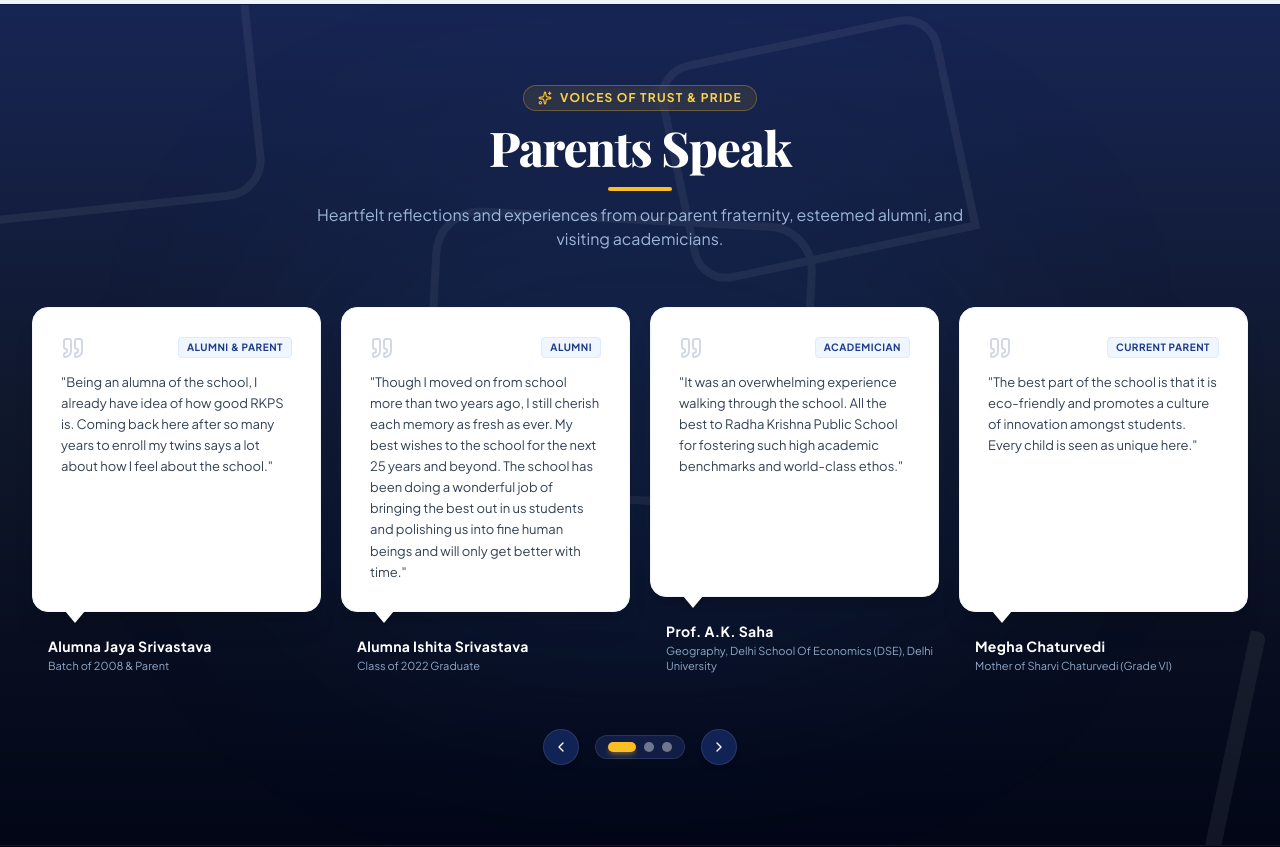
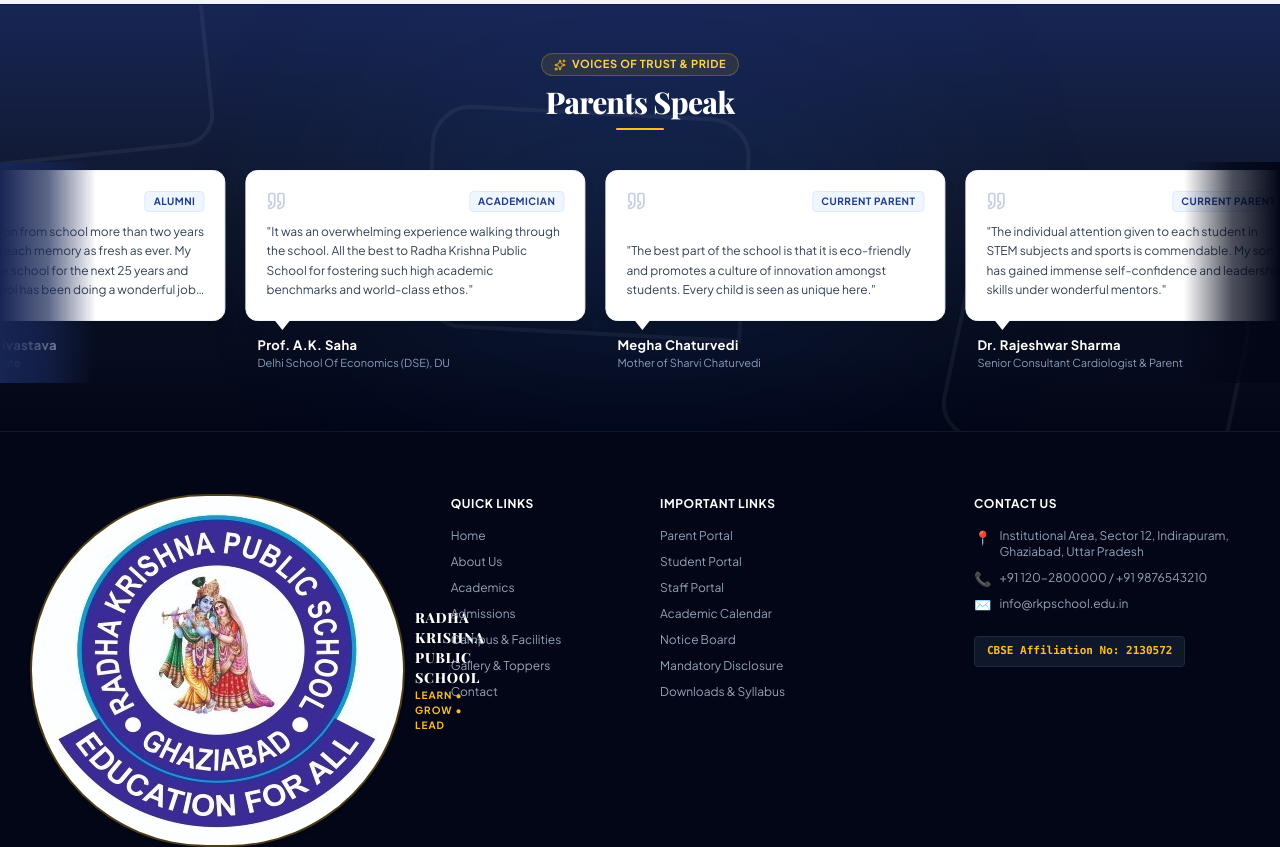
Before and after one commit to shansharma24/rkps_ghz, a React (Vite) app: page / in a window 1280 px wide. Shown: the part 4680-5527 px from the top of the page. Built offline with nearby package versions, Linux system fonts and the light colour scheme; a web font is replaced by a local one.

Commit message:
parents speak

```diff
--- a/src/components/ParentsSpeak.jsx
+++ b/src/components/ParentsSpeak.jsx
@@ -1,9 +1,7 @@
-import React, { useState, useEffect } from 'react';
-import { Quote, ChevronLeft, ChevronRight, Star, Heart, Sparkles, UserCheck } from 'lucide-react';
+import React from 'react';
+import { Quote, Sparkles } from 'lucide-react';
 
-const testimonialBatches = [
-  // Page 1 (The exact testimonials from the user screenshot, themed for RKPS)
-  [
+const testimonials = [
   {
     id: 1,
     quote: "Being an alumna of the school, I already have idea of how good RKPS is. Coming back here after so many years to enroll my twins says a lot about how I feel about the school.",
@@ -13,7 +11,7 @@
   },
   {
     id: 2,
-      quote: "Though I moved on from school more than two years ago, I still cherish each memory as fresh as ever. My best wishes to the school for the next 25 years and beyond. The school has been doing a wonderful job of bringing the best out in us students and polishing us into fine human beings and will only get better with time.",
+    quote: "Though I moved on from school more than two years ago, I still cherish each memory as fresh as ever. My best wishes to the school for the next 25 years and beyond. The school has been doing a wonderful job of bringing the best out in us students and polishing us into fine human beings.",
     author: "Alumna Ishita Srivastava",
     role: "Class of 2022 Graduate",
     tag: "Alumni"
@@ -22,31 +20,28 @@
     id: 3,
     quote: "It was an overwhelming experience walking through the school. All the best to Radha Krishna Public School for fostering such high academic benchmarks and world-class ethos.",
     author: "Prof. A.K. Saha",
-      role: "Geography, Delhi School Of Economics (DSE), Delhi University",
+    role: "Delhi School Of Economics (DSE), DU",
     tag: "Academician"
   },
   {
     id: 4,
     quote: "The best part of the school is that it is eco-friendly and promotes a culture of innovation amongst students. Every child is seen as unique here.",
     author: "Megha Chaturvedi",
-      role: "Mother of Sharvi Chaturvedi (Grade VI)",
+    role: "Mother of Sharvi Chaturvedi",
     tag: "Current Parent"
-    }
-  ],
-  // Page 2
-  [
+  },
   {
     id: 5,
-      quote: "The individual attention given to each student in STEM subjects and sports is commendable. My son has gained immense self-confidence and leadership skills under the guidance of wonderful mentors.",
+    quote: "The individual attention given to each student in STEM subjects and sports is commendable. My son has gained immense self-confidence and leadership skills under wonderful mentors.",
     author: "Dr. Rajeshwar Sharma",
-      role: "Senior Consultant Cardiologist & Parent of Aryan (Grade XI)",
+    role: "Senior Consultant Cardiologist & Parent",
     tag: "Current Parent"
   },
   {
     id: 6,
     quote: "Radha Krishna Public School balances rigorous CBSE academics with moral values and cultural heritage. The faculty's dedication during board preparations has been phenomenal.",
     author: "Sunita Verma",
-      role: "Mother of Tanvi Verma (CBSE 98.4% Topper)",
+    role: "Mother of Tanvi Verma (98.4% Topper)",
     tag: "Parent Testimonial"
   },
   {
@@ -63,136 +58,80 @@
     role: "High Court Advocate, RKPS Alumnus",
     tag: "Alumni"
   }
-  ],
-  // Page 3
-  [
-    {
-      id: 9,
-      quote: "Visiting RKPS for the Inter-School Science Conclave revealed the deep analytical mindset nurtured in students. The smart labs and robotics initiatives are truly exemplary.",
-      author: "Dr. Pratibha Nanda",
-      role: "Education Consultant & Ex-NCERT Advisor",
-      tag: "Educationist"
-    },
-    {
-      id: 10,
-      quote: "From pre-primary rhymes to senior leadership councils, RKPS has molded both my daughters with empathy, analytical depth, and fearless creativity.",
-      author: "Anupam & Ritu Saxena",
-      role: "Parents of Ananya (Class XII) & Avni (Class IV)",
-      tag: "Current Parent"
-    },
-    {
-      id: 11,
-      quote: "The management and teachers go beyond textbooks. The remedial support, personal counseling, and parent-teacher synergy make RKPS stand out across NCR.",
-      author: "Vipin Agnihotri",
-      role: "VP Corporate Finance & Parent of Divyansh",
-      tag: "Current Parent"
-    },
-    {
-      id: 12,
-      quote: "RKPS is not just an institution; it's a family that genuinely celebrates every milestone of your child. Blessed to have chosen this temple of learning.",
-      author: "Pooja Malhotra",
-      role: "Mother of Samaira (Grade II)",
-      tag: "Current Parent"
-    }
-  ]
 ];
 
 export default function ParentsSpeak() {
-  const [currentPage, setCurrentPage] = useState(0);
-  const [isPaused, setIsPaused] = useState(false);
-
-  // Auto rotate every 7 seconds
-  useEffect(() => {
-    if (isPaused) return;
-    const interval = setInterval(() => {
-      setCurrentPage((prev) => (prev + 1) % testimonialBatches.length);
-    }, 7000);
-    return () => clearInterval(interval);
-  }, [isPaused]);
-
-  const handlePrev = () => {
-    setCurrentPage((prev) => (prev === 0 ? testimonialBatches.length - 1 : prev - 1));
-  };
-
-  const handleNext = () => {
-    setCurrentPage((prev) => (prev + 1) % testimonialBatches.length);
-  };
-
   return (
     <section
-      className="relative py-20 bg-gradient-to-b from-blue-950 via-slate-900 to-slate-950 text-white overflow-hidden border-t border-blue-900/40"
+      className="relative py-10 md:py-12 bg-gradient-to-b from-blue-950 via-slate-900 to-slate-950 text-white overflow-hidden border-t border-blue-900/40"
       data-purpose="parents-speak-section"
       id="parents-speak"
-      onMouseEnter={() => setIsPaused(true)}
-      onMouseLeave={() => setIsPaused(false)}
     >
-      {/* Background Watermark Decorative Speech Bubbles (matching the aesthetic of the original screenshot, but in our website's midnight navy theme) */}
-      <div className="absolute inset-0 pointer-events-none opacity-[0.06] select-none overflow-hidden">
-        {/* Floating large speech bubble silhouettes */}
-        <div className="absolute -top-12 -left-16 w-80 h-64 border-8 border-white rounded-[40px] rounded-bl-none transform -rotate-6"></div>
-        <div className="absolute top-1/4 left-1/3 w-96 h-72 border-8 border-white rounded-[48px] rounded-br-none transform rotate-3"></div>
-        <div className="absolute -bottom-10 right-10 w-88 h-64 border-8 border-white rounded-[44px] rounded-tl-none transform rotate-12"></div>
-        <div className="absolute top-8 right-1/4 w-72 h-56 border-8 border-white rounded-[36px] rounded-br-none transform -rotate-12"></div>
+      {/* Background Watermark Decorative Speech Bubbles */}
+      <div className="absolute inset-0 pointer-events-none opacity-[0.05] select-none overflow-hidden">
+        <div className="absolute -top-10 -left-12 w-64 h-48 border-4 border-white rounded-[32px] rounded-bl-none transform -rotate-6"></div>
+        <div className="absolute top-1/4 left-1/3 w-80 h-56 border-4 border-white rounded-[40px] rounded-br-none transform rotate-3"></div>
+        <div className="absolute -bottom-8 right-10 w-72 h-48 border-4 border-white rounded-[36px] rounded-tl-none transform rotate-12"></div>
       </div>
 
-      {/* Subtle radial lighting glow */}
-      <div className="absolute top-1/2 left-1/2 -translate-x-1/2 -translate-y-1/2 w-[700px] h-[450px] bg-blue-600/10 blur-[120px] rounded-full pointer-events-none"></div>
+      {/* Radial lighting glow */}
+      <div className="absolute top-1/2 left-1/2 -translate-x-1/2 -translate-y-1/2 w-[550px] h-[300px] bg-blue-600/10 blur-[100px] rounded-full pointer-events-none"></div>
 
       <div className="relative max-w-7xl mx-auto px-4 sm:px-6 lg:px-8 z-10">
-
-        {/* Section Header */}
-        <div className="text-center max-w-3xl mx-auto mb-14">
-          <div className="inline-flex items-center gap-2 px-3.5 py-1 rounded-full bg-amber-400/10 border border-amber-400/30 text-amber-300 text-xs font-bold uppercase tracking-widest mb-3 backdrop-blur-sm shadow-inner">
-            <Sparkles className="w-3.5 h-3.5 text-amber-400" />
+        {/* Compact Header */}
+        <div className="text-center max-w-2xl mx-auto mb-7 md:mb-8">
+          <div className="inline-flex items-center gap-1.5 px-3 py-0.5 rounded-full bg-amber-400/10 border border-amber-400/25 text-amber-300 text-[11px] font-bold uppercase tracking-wider mb-2 backdrop-blur-sm">
+            <Sparkles className="w-3 h-3 text-amber-400" />
             Voices of Trust &amp; Pride
           </div>
 
-          <h2 className="text-3xl sm:text-4xl md:text-5xl font-extrabold text-white heading-serif tracking-tight">
+          <h2 className="text-2xl sm:text-3xl font-extrabold text-white heading-serif tracking-tight">
             Parents Speak
           </h2>
 
-          <div className="w-16 h-1 bg-amber-400 mx-auto mt-4 rounded-full"></div>
-
-          <p className="text-sm sm:text-base text-blue-200/80 mt-3 max-w-2xl mx-auto leading-relaxed">
-            Heartfelt reflections and experiences from our parent fraternity, esteemed alumni, and visiting academicians.
-          </p>
+          <div className="w-12 h-0.5 bg-amber-400 mx-auto mt-2 rounded-full"></div>
+        </div>
       </div>
 
-        {/* Testimonials Grid / Carousel */}
-        <div className="relative min-h-[380px] sm:min-h-[360px]">
-          <div className="grid grid-cols-1 md:grid-cols-2 lg:grid-cols-4 gap-6 lg:gap-5 items-stretch transition-opacity duration-500 ease-in-out">
-            {testimonialBatches[currentPage].map((item, index) => (
+      {/* Auto-scrolling Review Track with edge fades */}
+      <div className="relative w-full overflow-hidden select-none">
+        {/* Left and right fade gradients */}
+        <div className="absolute left-0 top-0 bottom-0 w-12 sm:w-24 bg-gradient-to-r from-blue-950 via-blue-950/70 to-transparent z-10 pointer-events-none"></div>
+        <div className="absolute right-0 top-0 bottom-0 w-12 sm:w-24 bg-gradient-to-l from-slate-950 via-slate-950/70 to-transparent z-10 pointer-events-none"></div>
+
+        {/* Continuous Marquee Container */}
+        <div className="animate-marquee py-2 gap-5 px-4 flex items-stretch">
+          {[...testimonials, ...testimonials].map((item, index) => (
             <div
-                key={item.id}
-                className="flex flex-col group animate-fadeIn"
-                style={{ animationDelay: `${index * 80}ms` }}
+              key={`${item.id}-${index}`}
+              className="w-[280px] sm:w-[320px] md:w-[340px] shrink-0 flex flex-col group"
             >
-                {/* Speech Bubble Card Container */}
-                <div className="relative flex-1 bg-white text-slate-800 p-6 sm:p-7 rounded-2xl shadow-xl border border-slate-100 flex flex-col justify-between transition-all duration-300 group-hover:-translate-y-1.5 group-hover:shadow-2xl">
-                  {/* Subtle quote accent icon */}
-                  <div className="flex items-center justify-between mb-3">
-                    <Quote className="w-6 h-6 text-blue-900/20 group-hover:text-amber-500/40 transition-colors" />
+              {/* White Speech Bubble Card */}
+              <div className="relative flex-1 bg-white text-slate-800 p-5 rounded-xl shadow-lg border border-slate-100 flex flex-col justify-between transition-all duration-300 group-hover:-translate-y-1 group-hover:shadow-xl">
+                {/* Header inside bubble */}
+                <div className="flex items-center justify-between mb-2.5">
+                  <Quote className="w-5 h-5 text-blue-900/25 group-hover:text-amber-500/50 transition-colors" />
                   <span className="text-[10px] font-bold tracking-wider uppercase px-2 py-0.5 rounded bg-blue-50 text-blue-900 border border-blue-100">
                     {item.tag}
                   </span>
                 </div>
 
-                  {/* Testimonial Quote Text */}
-                  <p className="text-xs sm:text-[13px] text-slate-700 leading-relaxed font-normal flex-1">
+                {/* Quote Text */}
+                <p className="text-xs text-slate-700 leading-relaxed font-normal line-clamp-4">
                   "{item.quote}"
                 </p>
 
-                  {/* Speech Bubble Pointer Triangle at bottom */}
-                  <div className="absolute -bottom-3 left-8 w-0 h-0 border-l-[10px] border-l-transparent border-r-[10px] border-r-transparent border-t-[12px] border-t-white drop-shadow-sm"></div>
+                {/* Downward Pointer Triangle */}
+                <div className="absolute -bottom-2.5 left-7 w-0 h-0 border-l-[8px] border-l-transparent border-r-[8px] border-r-transparent border-t-[10px] border-t-white drop-shadow-xs"></div>
               </div>
 
-                {/* Author Info Below Bubble (matching screenshot layout) */}
-                <div className="pt-6 pb-2 pl-3 sm:pl-4">
-                  <h4 className="text-sm font-bold text-white tracking-wide group-hover:text-amber-300 transition-colors">
+              {/* Author Details Below */}
+              <div className="pt-4 pb-1 pl-3">
+                <h4 className="text-xs sm:text-[13px] font-bold text-white tracking-wide group-hover:text-amber-300 transition-colors">
                   {item.author}
                 </h4>
                 {item.role && (
-                    <p className="text-[11px] text-blue-200/75 mt-0.5 leading-snug">
+                  <p className="text-[11px] text-blue-200/70 mt-0.5 line-clamp-1">
                     {item.role}
                   </p>
                 )}
@@ -201,45 +140,6 @@
           ))}
         </div>
       </div>
-
-        {/* Carousel Navigation Controls & Dots */}
-        <div className="mt-12 flex items-center justify-center gap-4">
-          {/* Previous Button */}
-          <button
-            onClick={handlePrev}
-            aria-label="Previous Testimonials"
-            className="w-9 h-9 rounded-full bg-blue-900/50 hover:bg-amber-500 hover:text-slate-950 text-white flex items-center justify-center transition-all border border-white/10 hover:border-amber-400 active:scale-95 shadow-md"
-          >
-            <ChevronLeft className="w-4 h-4" />
-          </button>
-
-          {/* Dots Indicator (exact style with active state) */}
-          <div className="flex items-center gap-2 px-3 py-1.5 rounded-full bg-blue-950/70 border border-white/10 backdrop-blur-sm">
-            {testimonialBatches.map((_, dotIdx) => (
-              <button
-                key={dotIdx}
-                onClick={() => setCurrentPage(dotIdx)}
-                aria-label={`Go to testimonial page ${dotIdx + 1}`}
-                className={`transition-all duration-300 rounded-full ${
-                  dotIdx === currentPage
-                    ? 'w-7 h-2.5 bg-amber-400 shadow-md shadow-amber-400/30'
-                    : 'w-2.5 h-2.5 bg-white/40 hover:bg-white/80'
-                }`}
-              />
-            ))}
-          </div>
-
-          {/* Next Button */}
-          <button
-            onClick={handleNext}
-            aria-label="Next Testimonials"
-            className="w-9 h-9 rounded-full bg-blue-900/50 hover:bg-amber-500 hover:text-slate-950 text-white flex items-center justify-center transition-all border border-white/10 hover:border-amber-400 active:scale-95 shadow-md"
-          >
-            <ChevronRight className="w-4 h-4" />
-          </button>
-        </div>
-
-      </div>
     </section>
   );
 }
--- a/src/index.css
+++ b/src/index.css
@@ -29,4 +29,19 @@
     -webkit-backdrop-filter: blur(12px);
     border: 1px solid rgba(255, 255, 255, 0.1);
   }
+
+  @keyframes marquee {
+    0% { transform: translateX(0%); }
+    100% { transform: translateX(-50%); }
+  }
+
+  .animate-marquee {
+    display: flex;
+    width: max-content;
+    animation: marquee 40s linear infinite;
+  }
+
+  .animate-marquee:hover {
+    animation-play-state: paused;
+  }
 }
```
Lines whose indentation alone changed are shown as unchanged.
